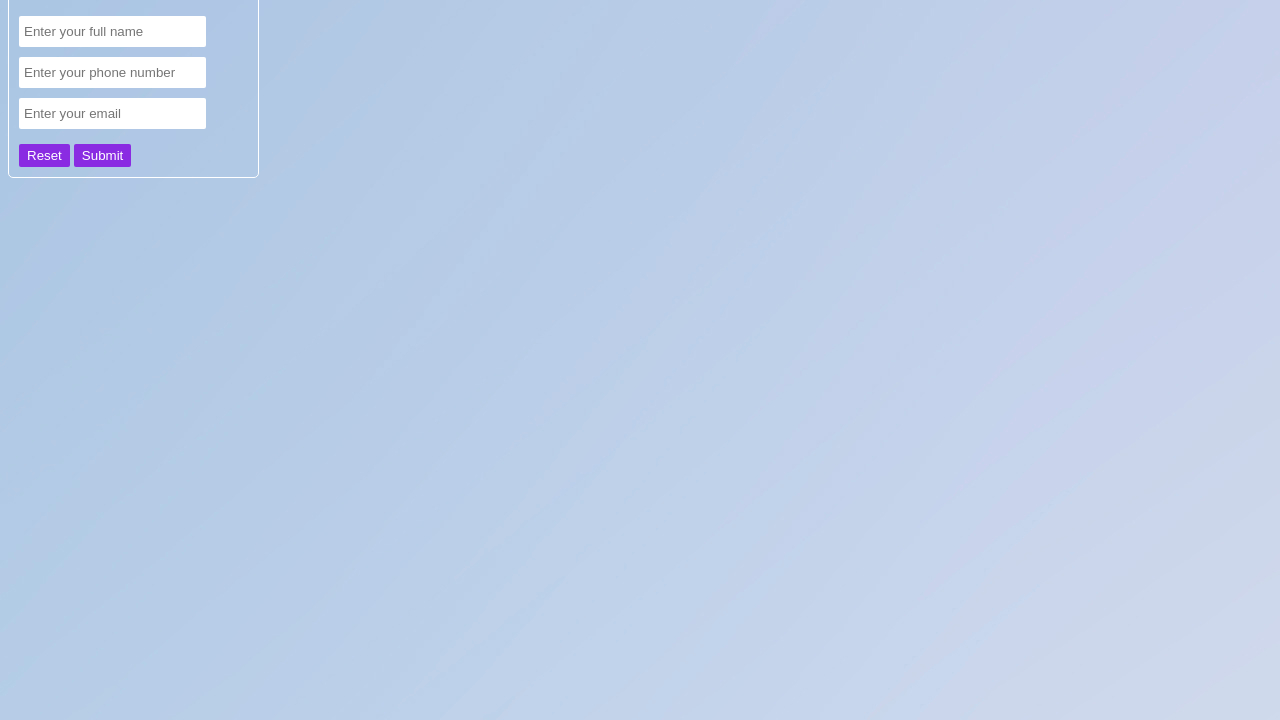
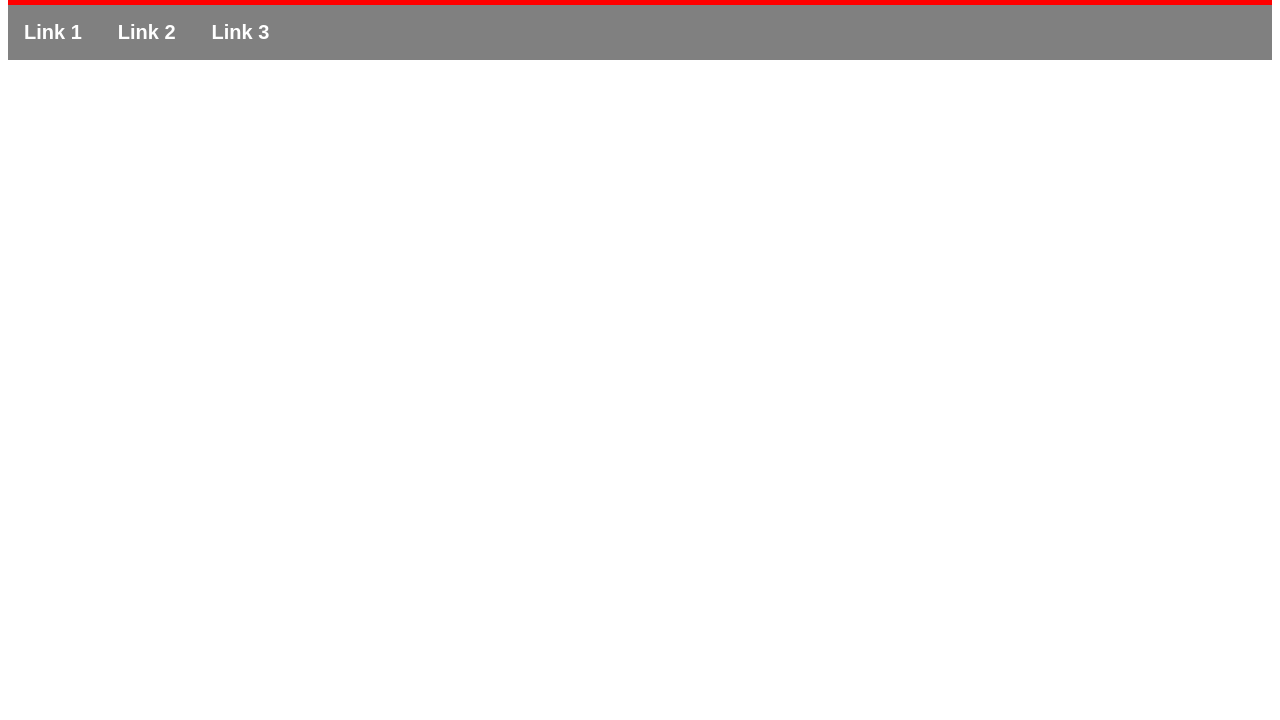
Before and after one commit to kauramanp/Amanpreet_HTML-CSS_Lab, a plain HTML site: page firstQuestion.html in a window 1280 px wide. Shown: the part 80-800 px from the top of the page. Drawn offline with Linux system fonts and the light colour scheme.

Commit message:
Task complete

```diff
--- a/firstQuestion.html
+++ b/firstQuestion.html
@@ -2,74 +2,96 @@
 <html>
 
 <head>
+    <title>Text alignment</title>
     <style>
-        body {
-            background-image: url("images/bg.jpg");
+        .menu-btn {
+            background-color: gray;
+            color: white;
+            padding: 16px;
+            font-size: 20px;
+            font-weight: bolder;
+            border: none;
         }
 
-        div {
-            width: fit-content;
-            height: auto;
-            border: 1px solid white;
-            padding: 10px;
-            border-radius: 5px;
+        .dropdown-menu {
+            position: relative;
+            display: inline-block;
         }
 
-        input {
-            background-color: white;
-            border: 0px;
-            padding-top: 8px;
-            padding-bottom: 8px;
-            padding-left: 5px;
-            padding-right: 5px;
-            margin-top: 10px;
-            outline: none;
-            border-radius: 2px;
+        .menu-content {
+            display: none;
+            position: absolute;
+            color: black;
+            background-color: aliceblue;
+            min-width: 160px;
+            z-index: 1;
         }
 
-        input:focus {
-            background-color: steelblue;
-            opacity: 0.35;
-            border: 0px;
-            padding-top: 8px;
-            padding-bottom: 8px;
-            padding-left: 5px;
-            padding-right: 5px;
-            margin-top: 10px;
-            outline: none;
-            border-radius: 2px;
+        nav {
+            background-color: gray;
         }
 
-        input[type=submit] {
-            background-color: blueviolet;
-            color: white;
-            padding-left: 8px;
-            padding-right: 8px;
-            padding-top: 4px;
-            padding-bottom: 4px;
-            margin-top: 15px;
-            border-radius: 2px;
+        .links-hidden {
+            display: inline-block;
+            color: blue;
+            padding: 12px 16px;
+            text-decoration: none;
+            font-size: 18px;
+            font-weight: bold;
+        }
+
+        .links-hidden {
+            display: block;
+        }
+
+        .links {
+            display: inline-block;
+        }
+
+        .links:hover {
+            background-color: black;
+        }
+
+        .dropdown-menu:hover .menu-content {
+            display: block;
+        }
+
+        .dropdown-menu:hover .menu-btn {
+            background-color: black;
+        }
+
+        h1 {
+            background-color: red;
+            padding: 20px;
+            text-align: end;
+            margin: 0;
         }
     </style>
 </head>
 
 <body>
-    <div>
-        <h2>Create Gmail Account</h2>
-        <form id="login" method="get">
-            <input type="name" name="name" id="name" placeholder="Enter your full name" required>
-            <br>
-            <input type="number" name="phoneNumber" id="phoneNumber" placeholder="Enter your phone number" required>
-            <br>
-            <input type="email" name="email" id="email" placeholder="Enter your email" required min="6666666666"
-                max="9999999999">
-            <br>
-            <input type="submit" name="reset" value="Reset">
-            <input type="submit" name="submit" value="Submit">
-
-
-        </form>
-    </div>
+    <h1>Demo of Dropdown</h1>
+    <nav>
+        <div class="dropdown-menu">
+            <button class="menu-btn">Link 1 </button>
+        </div>
+        <div class="dropdown-menu">
+            <button class="menu-btn">Link 2 </button>
+            <div class="menu-content">
+                <a class="links-hidden" href="#">DD_link_1</a>
+                <a class="links-hidden" href="#">DD_link_2</a>
+                <a class="links-hidden" href="#">DD_link_3</a>
+            </div>
+        </div>
+        <div class="dropdown-menu">
+            <button class="menu-btn">Link 3 </button>
+            <div class="menu-content">
+                <a class="links-hidden" href="#">DD_link_1</a>
+                <a class="links-hidden" href="#">DD_link_2</a>
+                <a class="links-hidden" href="#">DD_link_3</a>
+            </div>
+        </div>
+    </nav>
 </body>
 
 </html>
```
Also changed, not shown: index.html (+1 -1 lines), thirdQuestion.html (added, +84 -0 lines).
